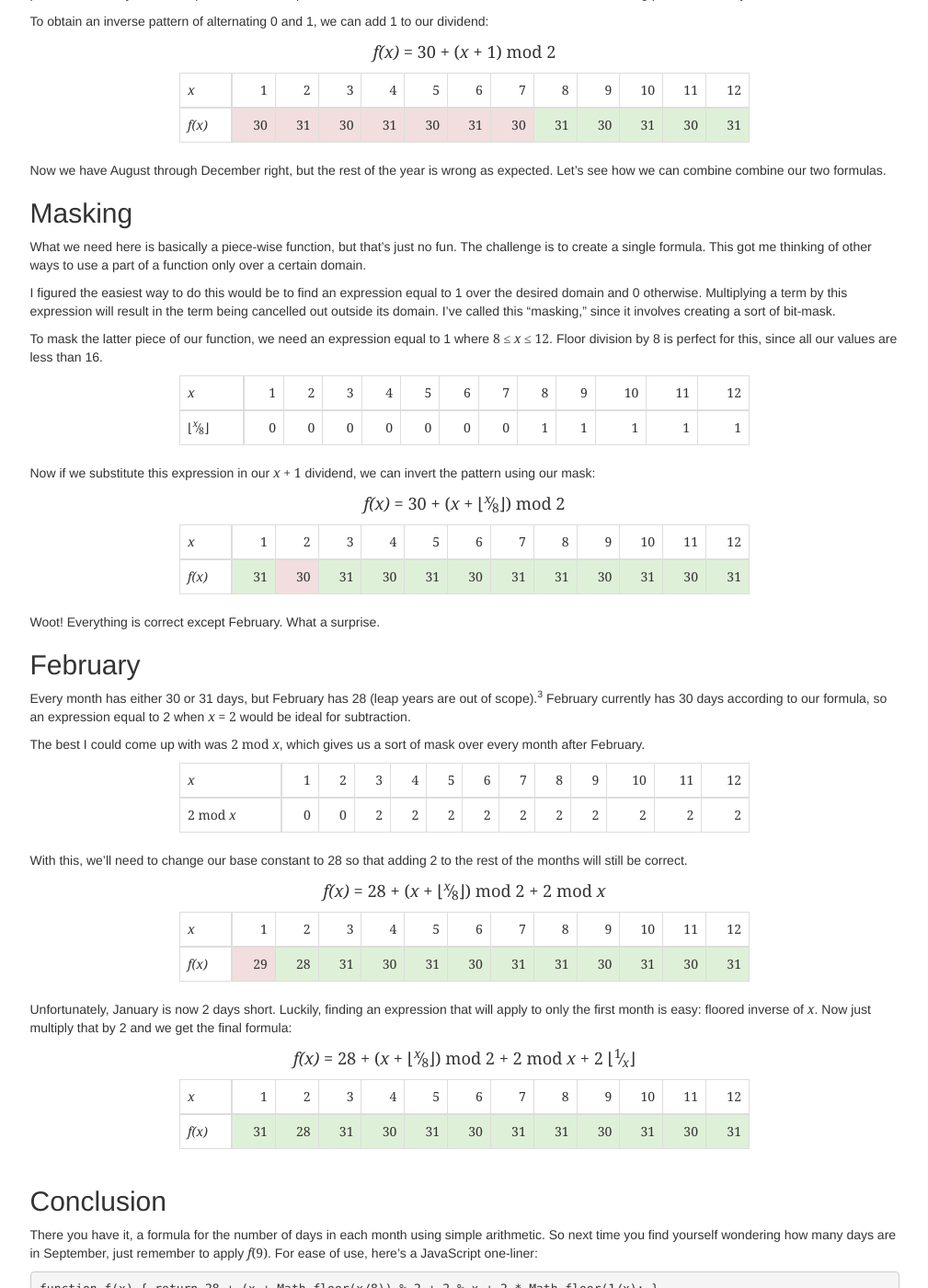
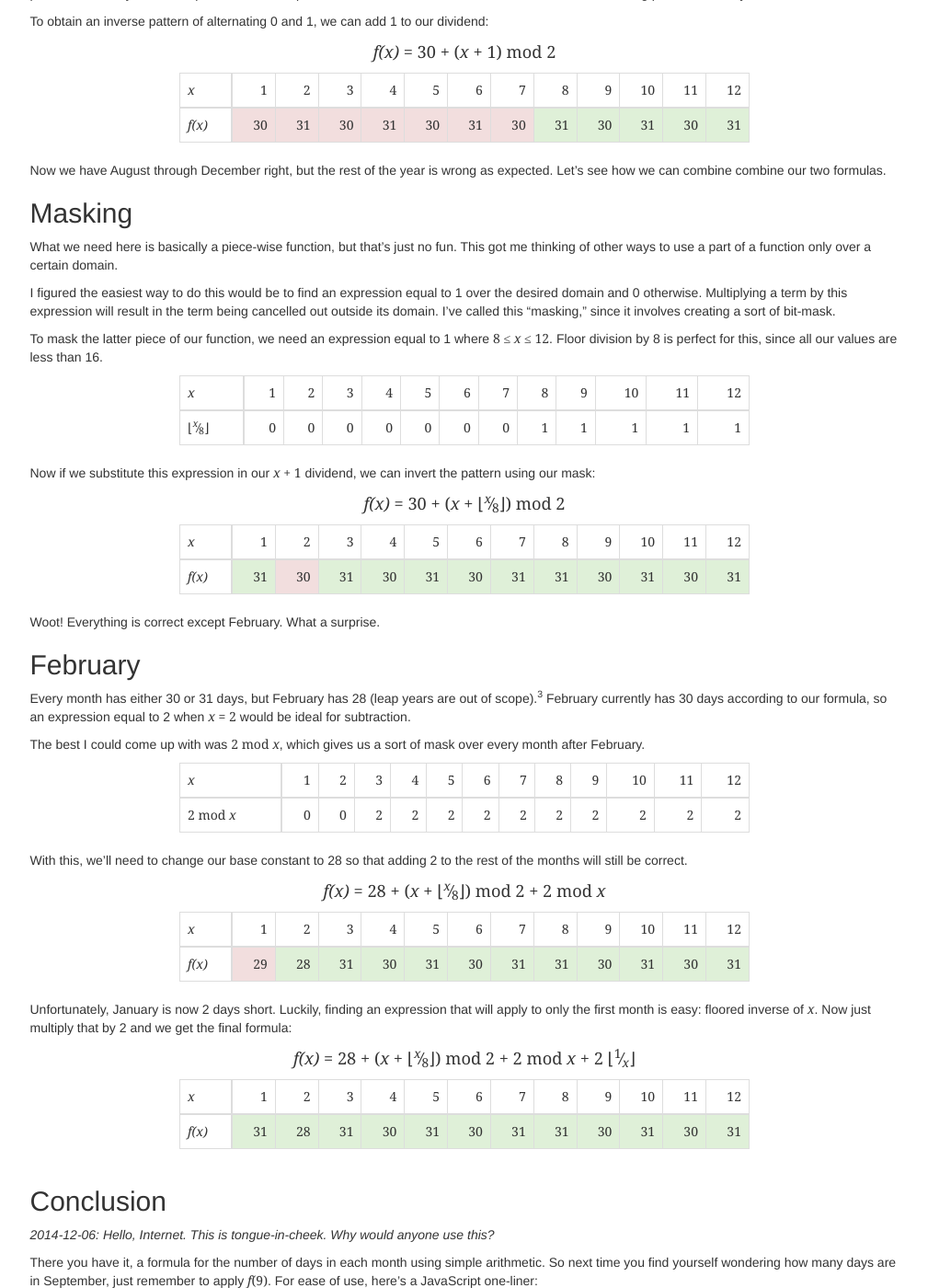
Before and after one commit to causal-agent/programble.github.io, a Jekyll site: the page built from _posts/2014-12-05-days-in-month-formula.md, in a window 1280 px wide and 1400 px high, scrolled down 1034 px. Shown: the whole window at 92% size, without its empty margins (135-1144 px from the left). Built offline with Jekyll 4.4.1, drawn with Linux system fonts in a browser that asks for light colours; nearby versions of some CDN libraries; some of the changed text lies outside the part shown.

Commit message:
Edits for the Internet

```diff
--- a/_posts/2014-12-05-days-in-month-formula.md
+++ b/_posts/2014-12-05-days-in-month-formula.md
@@ -10,10 +10,11 @@ knuckles, but these didn't satisfy me. I wondered if there was a
 mathematical formula for the problem, and upon not immediately finding
 one, I challenged myself to create one.
 
-Put more formally, the challenge was this: find a function
-<i class="formula">f</i>, such that <i class="formula">f(x)</i> is equal
-to the number of days in month <i class="formula">x</i>, represented by
-the integers 1 through 12. Or, as a table of values:<sup>1</sup>
+<del>Put more formally</del> In other words, the challenge was this:
+find a function <i class="formula">f</i>, such that
+<i class="formula">f(x)</i> is equal to the number of days in month
+<i class="formula">x</i>, represented by the integers 1 through 12. Or,
+as a table of values:<sup>1</sup>
 
 <div class="row"><div class="col-md-8 col-md-offset-2 col-sm-10 col-sm-offset-1">
   <div class="table-responsive"><table class="table table-bordered tov">
@@ -141,8 +142,8 @@ formulas.
 ## Masking
 
 What we need here is basically a piece-wise function, but that's just no
-fun. The challenge is to create a single formula. This got me thinking
-of other ways to use a part of a function only over a certain domain.
+fun. This got me thinking of other ways to use a part of a function only
+over a certain domain.
 
 I figured the easiest way to do this would be to find an expression
 equal to 1 over the desired domain and 0 otherwise. Multiplying a term
@@ -301,10 +302,13 @@ get the final formula:
 
 ## Conclusion
 
+*2014-12-06: Hello, Internet. This is tongue-in-cheek. Why would anyone
+use this?*
+
 There you have it, a formula for the number of days in each month using
 simple arithmetic. So next time you find yourself wondering how many
-days are in September, just remember to apply <span
-class="formula"><i>f</i>(9)</span>. For ease of use, here's a JavaScript
+days are in September, just remember to apply
+<span class="formula"><i>f</i>(9)</span>. For ease of use, here's a JavaScript
 one-liner:
 
     function f(x) { return 28 + (x + Math.floor(x/8)) % 2 + 2 % x + 2 * Math.floor(1/x); }
```
